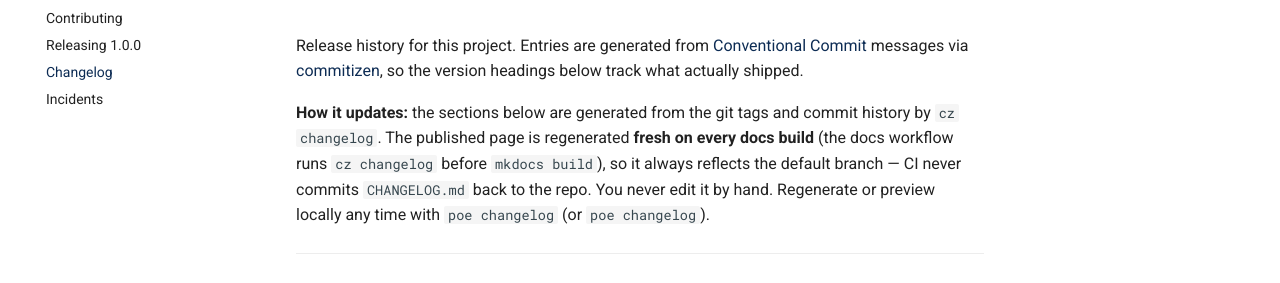
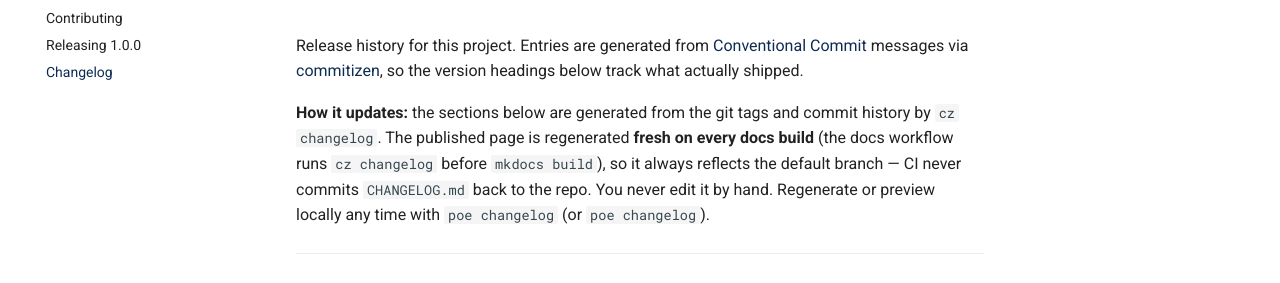
Before and after one commit to guilhermegor/layouts-cvm, an MkDocs documentation site: the page built from docs/changelog.md, in a window 1280 px wide. Shown: the part 195-478 px from the top of the page. Built offline with MkDocs 1.6.1 and Material for MkDocs 9.7.7, drawn with Linux system fonts in a browser that asks for light colours; comment, search, counter and statistics services are not loaded; the version menu is left out.

Commit message:
fix(ci): commit poetry.lock and drop dangling incidents nav entry
Run Tests failed on every PR with 'poetry.lock was not found', and the
strict docs build aborted on a nav entry for docs/incidents.md, which
does not exist. Both defects live on main, not in the PRs they fail.

Closes #22

```diff
--- a/mkdocs.yml
+++ b/mkdocs.yml
@@ -14,7 +14,6 @@ nav:
       - Contributing: contributing.md
       - Releasing 1.0.0: releasing-1-0-0.md
       - Changelog: changelog.md
-      - Incidents: incidents.md
 
 theme:
   name: material
```
Also changed, not shown: 1 other file.
